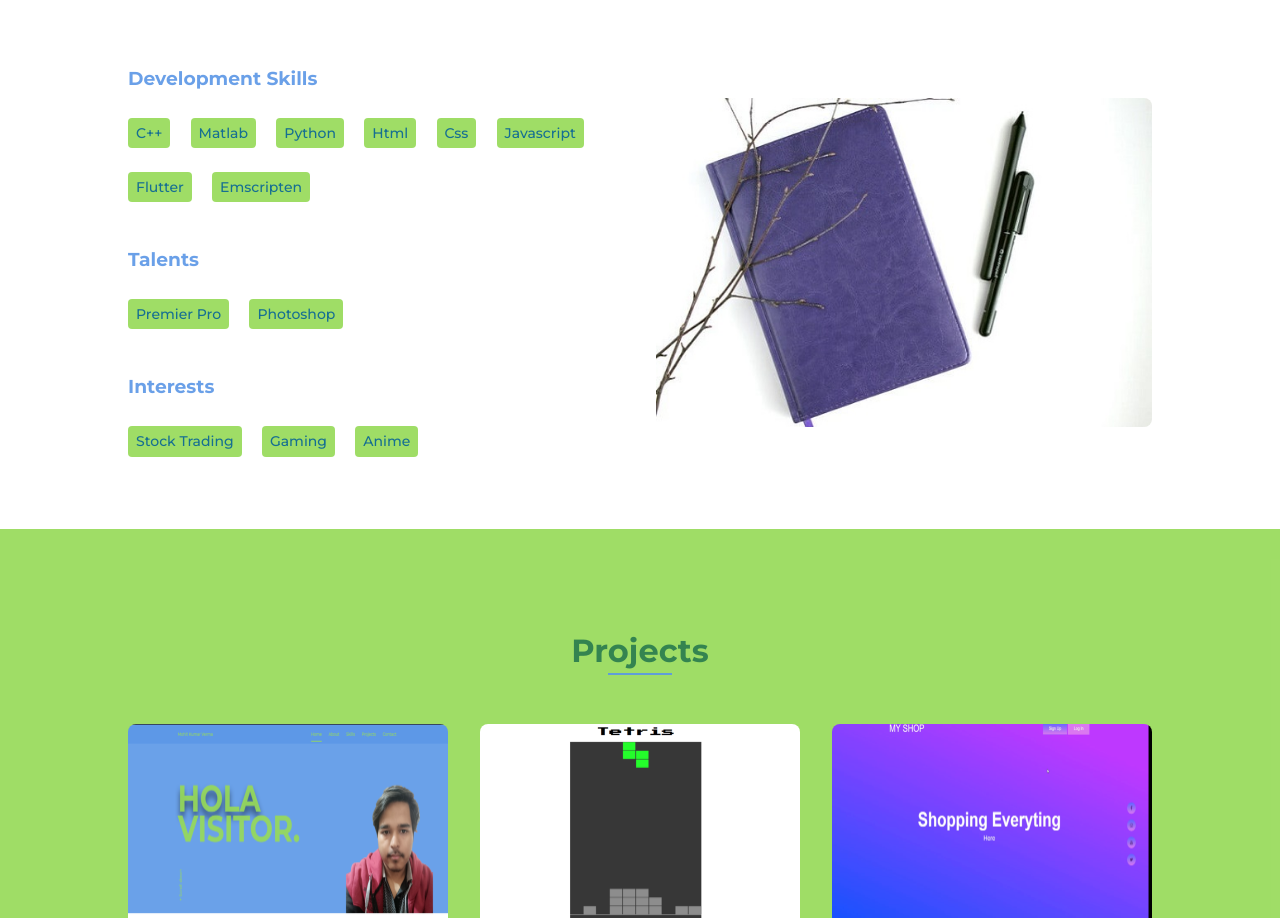
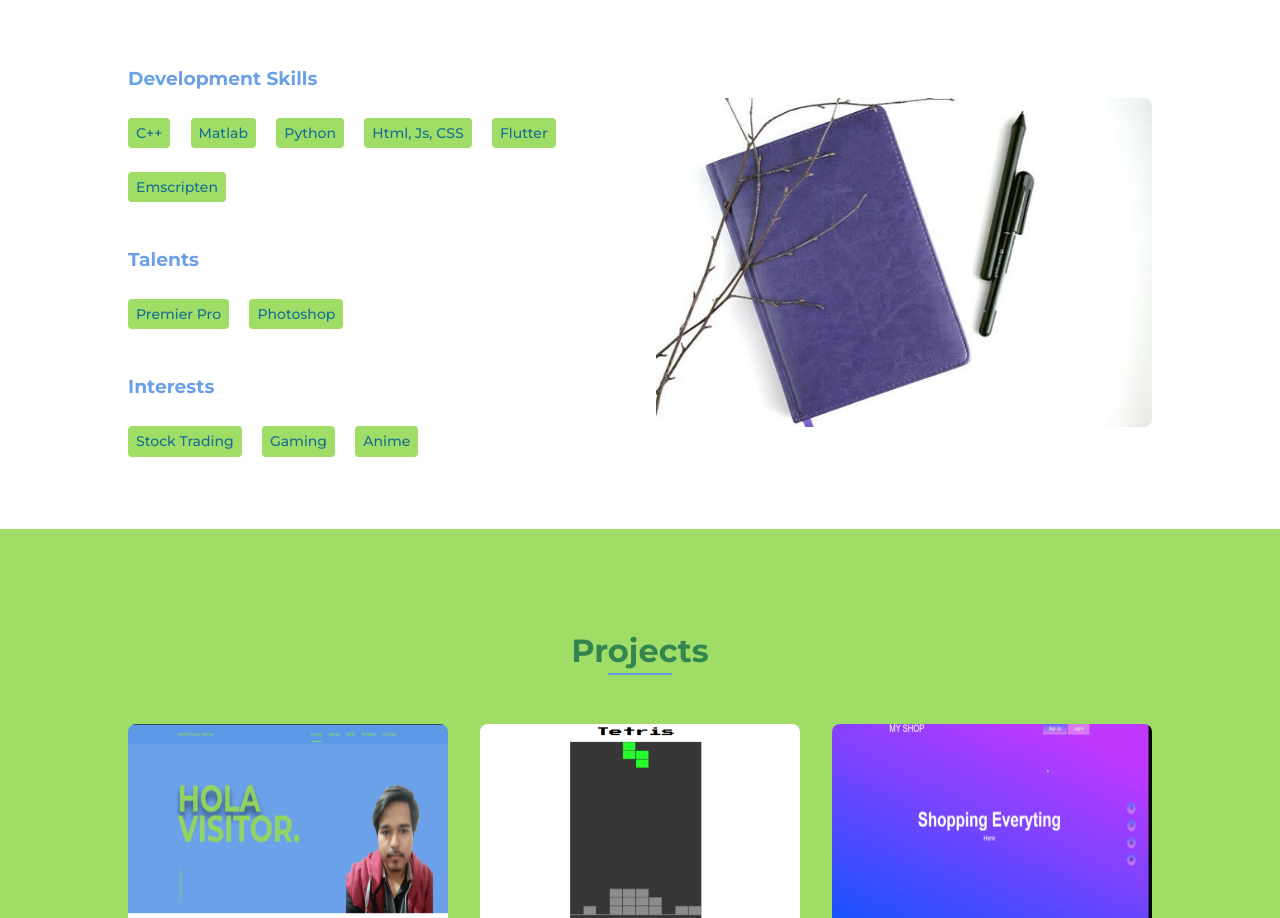
Before and after one commit to mohit2399/portfolio-code-published-from-another-place, a plain HTML site: page index.html in a window 1280 px wide. Shown: the part 1474-2392 px from the top of the page. Drawn offline with nearby package versions, Linux system fonts and the light colour scheme.

Commit message:
changes made

```diff
--- a/assets/css/styles.css
+++ b/assets/css/styles.css
@@ -476,6 +476,6 @@ img{
     }
     .home__img {
         width: 500px;
-        right: 2%;
+        right: 17%;
     }
 }
--- a/index.html
+++ b/index.html
@@ -90,9 +90,7 @@
                     <span class="skills__name">C++</span>
                     <span class="skills__name">Matlab</span>
                     <span class="skills__name">Python</span>
-                    <span class="skills__name">Html</span>
-                    <span class="skills__name">Css</span>
-                    <span class="skills__name">Javascript</span>
+                    <span class="skills__name">Html, Js, CSS</span>
                     <span class="skills__name">Flutter</span>
                     <span class="skills__name">Emscripten</span>
 
```
